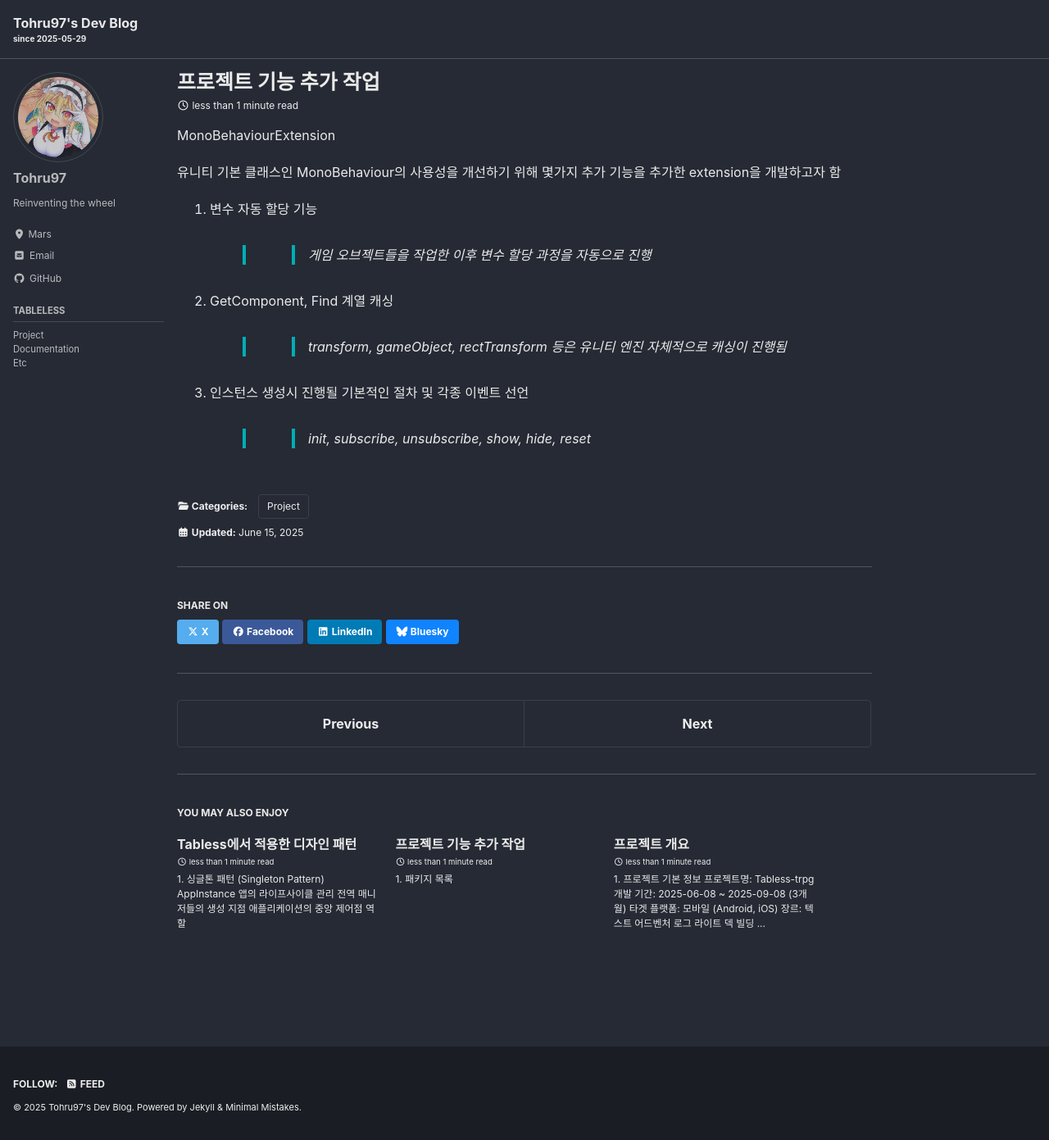
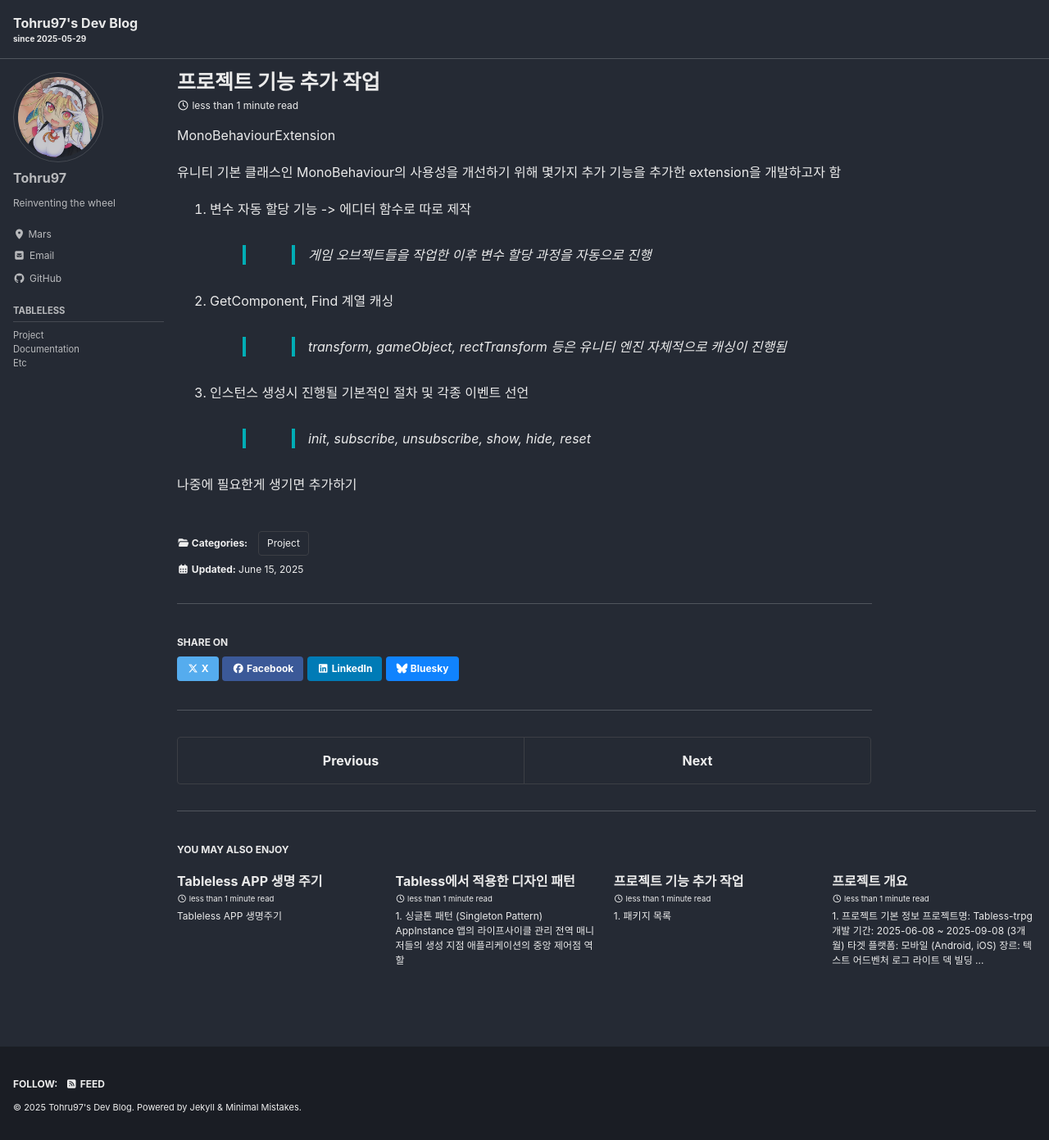
Before and after one commit to Tohru97/Tohru97.github.io, a Jekyll site: the page built from _posts/2025-06-15-250615.md, in a window 1280 px wide and 1391 px high. Shown: the whole window at 82% size. Built offline with Jekyll 4.4.1, drawn with Linux system fonts in a browser that asks for light colours; cached includes are drawn as plain includes.

Commit message:
2025-06-22

```diff
--- a/_posts/2025-06-15-250615.md
+++ b/_posts/2025-06-15-250615.md
@@ -8,7 +8,7 @@ MonoBehaviourExtension
 
 유니티 기본 클래스인 MonoBehaviour의 사용성을 개선하기 위해 몇가지 추가 기능을 추가한 extension을 개발하고자 함
 
-1. 변수 자동 할당 기능
+1. 변수 자동 할당 기능 -> 에디터 함수로 따로 제작
 >> 게임 오브젝트들을 작업한 이후 변수 할당 과정을 자동으로 진행
 
 2. GetComponent, Find 계열 캐싱
@@ -16,3 +16,5 @@ MonoBehaviourExtension
 
 3. 인스턴스 생성시 진행될 기본적인 절차 및 각종 이벤트 선언
 >> init, subscribe, unsubscribe, show, hide, reset
+
+나중에 필요한게 생기면 추가하기
--- /dev/null
+++ b/_posts/2025-06-22-lifecycle.md
@@ -0,0 +1,9 @@
+---
+title: "Tableless APP 생명 주기"
+categories:
+  - Project
+---
+
+Tableless APP 생명주기
+
+![app life cycle](assets/img/app_life_cycle.png)
```
Also changed, not shown: assets/img/app_life_cycle.png (added).
